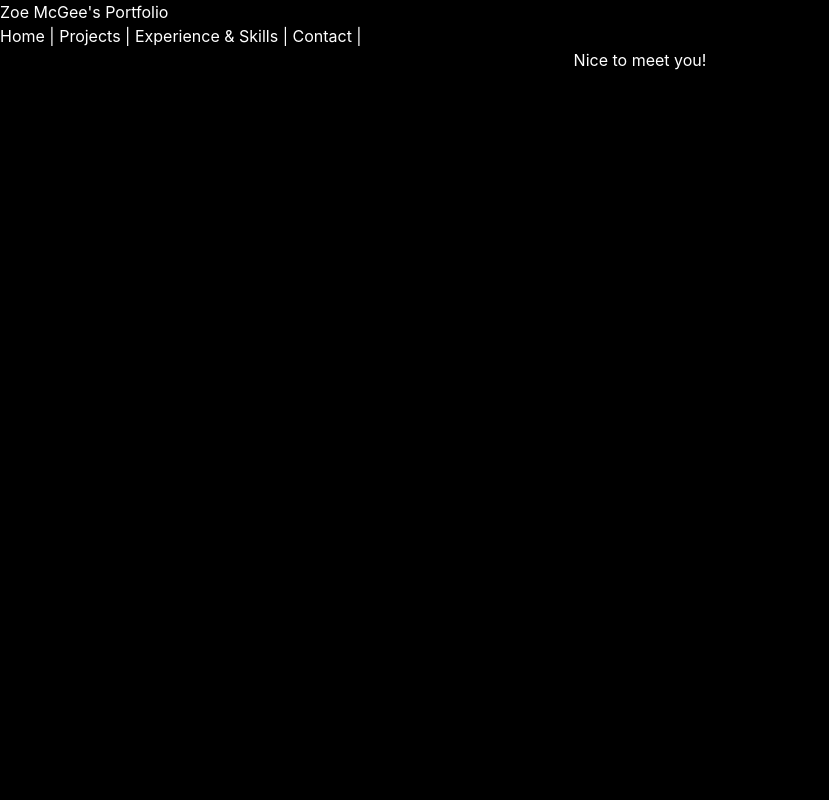
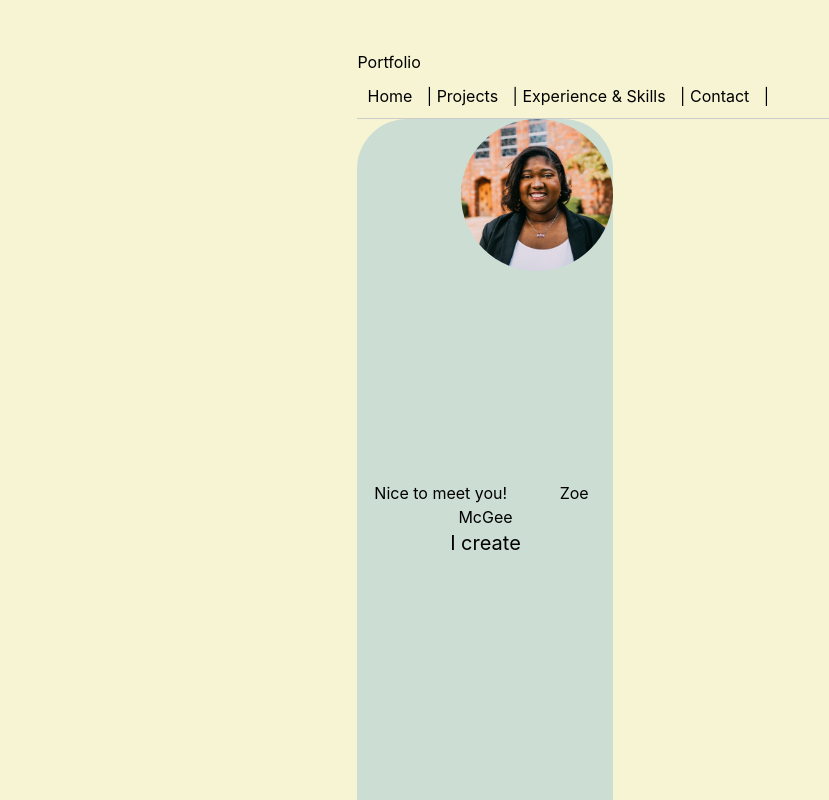
Before and after one commit to 203mcgee/My-Portfolio, a React (Vite) app: page / in a window 1280 px wide. Shown: the top 800 px of the page, without its empty margins (0-829 px from the left). Built offline with nearby package versions, Linux system fonts and the light colour scheme.

Commit message:
made the code for useFetch

```diff
--- a/package.json
+++ b/package.json
@@ -11,6 +11,7 @@
   },
   "dependencies": {
     "@tailwindcss/vite": "^4.3.3",
+    "formik": "^2.4.9",
     "react": "^19.2.7",
     "react-dom": "^19.2.7",
     "react-router-dom": "^7.18.1",
--- a/src/App.css
+++ b/src/App.css
@@ -0,0 +1,54 @@
+@import "tailwindcss";
+
+@theme {
+  --color-background: #f6f4d2;
+  --animate-fade: fade-in 0.7s ease-out forwards;
+  --animate-fade-in-delay-1: fade-in 0.7s ease-out 0.2s forwards;
+  --animate-fade-in-delay-2: fade-in 0.7s ease-out 0.4s forwards;
+  --animate-fade-in-delay-3: fade-in 0.7s ease-out 0.6s forwards;
+  --animate-fade-in-delay-4: fade-in 0.7s ease-out 0.8s forwards;
+}
+
+@keyframes fade-in {
+  from {
+    opacity: 0;
+    transform: translateY(20px);
+  }
+  to {
+    opacity: 1;
+    transform: translateY(0);
+  }
+}
+
+body {
+  display: flex;
+  justify-content: center;
+  align-items: center;
+  background-color: #f6f4d2;
+  color: black;
+}
+/* This is the hero section */
+.profile-pic {
+  width: 152px;
+  height: 152px;
+  border-radius: 50%;
+  object-fit: cover;
+}
+
+#hero-section {
+  display: flex;
+  align-items: center; /* Vertically centers the text with the image */
+  gap: 16px; /* Adds space between the text and image */
+  justify-content: center;
+  width: 20vw;
+  background-color: #CCDDD3;
+  border-radius: 50px;
+}
+
+/* Home Section */
+
+/* Project Section */
+
+/* Experience & Skills Section */
+
+/* Contact Section */
--- a/src/App.jsx
+++ b/src/App.jsx
@@ -1,7 +1,8 @@
 import React from 'react'
-import { BrowserRouter, useParams,Routes, Route } from 'react-router-dom';
+import { BrowserRouter, useParams, Routes, Route } from 'react-router-dom';
 import { useState } from 'react'
 import './App.css'
+import './index.css'
 import HomePage from './pages/HomePage';
 import Projects from './pages/Projects';
 import ExperienceSkills from './pages/ExperienceSkills';
@@ -14,22 +15,26 @@ function App() {
   let { id } = useParams();
   return (
     <>
-      <h1>Zoe McGee's Portfolio</h1>
+      <h1>Portfolio</h1>
       <header>
         <div>
           <BrowserRouter>
             <Navbar />
-            <Hero/>
+            <Hero />
             <Routes>
               <Route path='/' element={<HomePage />} />
               <Route path='/projects/:id' element={<Projects />} />
               <Route path='/experienceskills' element={<ExperienceSkills />} />
               <Route path='/contact' element={<Contact />} />
             </Routes>
-            <Footer/>
+            <Footer />
           </BrowserRouter>
         </div>
       </header>
+
+      <main>
+
+      </main>
     </>
   )
 }
--- a/src/components/Hero.jsx
+++ b/src/components/Hero.jsx
@@ -1,5 +1,6 @@
 import { useEffect, useState } from "react";
 import react from 'react'
+import '../../src/index.css'
 
 
 
@@ -11,9 +12,14 @@ function Hero() {
                     <div>
                         <h1>
                             <span>Nice to meet you!</span>
-                            <span></span>
+                            <span className="opacity-0 animate-fade-in">Hi, I'm</span>
+                            <span className="text-primary opacity-0 animate-fade-in-delay-1">{" "} Zoe</span>
+                            <span className="text-gradient ml-2 opacity-0 animate-fade-in-delay-1">{" "} McGee</span>
                         </h1>
-                        {/* <img src="./src/assets/IMG_7380.jpeg" alt="A picture of Zoe McGee"></img> */}
+                        <p className="text-lg md:text-xl text-muted-foreground max-2-2xl mx-auto opacity-0 animate-fade-in-delay-3">
+                            I create
+                        </p>
+                        <img className="profile-pic absolute right-0 top-0" src="./src/assets/IMG_7380.jpeg" alt="A picture of Zoe McGee" ></img>
                     </div>
 
                 </div>
--- a/src/components/Navbar.jsx
+++ b/src/components/Navbar.jsx
@@ -11,11 +11,11 @@ function Navbar() {
             <header>
                 <div>
                     <div>
-                        <nav>
-                            <Link to="/">Home</Link> |{" "}
-                            <Link to="/projects">Projects</Link> |{" "}
-                            <Link to="/experienceskills">Experience & Skills</Link> |{" "}
-                            <Link to="/contact">Contact</Link> | {" "}
+                        <nav style={{ padding: '10px', borderBottom: '1px solid #ccc' }}>
+                            <Link to="/" style={{ marginRight: '10px' }}>Home</Link> |{" "}
+                            <Link to="/projects" style={{ marginRight: '10px' }}>Projects</Link> |{" "}
+                            <Link to="/experienceskills" style={{ marginRight: '10px' }}>Experience & Skills</Link> |{" "}
+                            <Link to="/contact" style={{ marginRight: '10px' }}>Contact</Link> | {" "}
                         </nav>
                     </div>
                 </div>
--- a/src/hooks/useFetch.js
+++ b/src/hooks/useFetch.js
@@ -0,0 +1,40 @@
+// https://api.github.com/users/203mcgee/repos
+import { useState,useEffect } from "react";
+
+export default function Fetch (url){
+    const [data, setData] = useState(null);
+  const [isLoading, setIsLoading] = useState(true);
+  const [error, setError] = useState(null);
+
+  useEffect(() => {
+    const fetchProjects = async () => {
+        try{
+            const response = await fetch('https://api.github.com/users/203mcgee/repos');
+            if(!response.ok){
+                throw new Error('Failed to get the projects');
+            }
+
+            const projects = await response.json();
+
+            setData(projects);
+
+
+        }catch(err){
+            setError(err.message);
+        }finally{
+            setIsLoading(false);
+        }
+    };
+    fetchProjects();
+  },[url])
+  if (isLoading) {
+    return <h2>Loading projects... ⏳</h2>;
+  }
+
+  if (error) {
+    return <h2 className="error-text">❌ Error: {error}</h2>;
+  }
+
+  return { data, isLoading, error };
+
+}
--- a/src/index.css
+++ b/src/index.css
@@ -1,6 +1,43 @@
 @import 'tailwindcss';
 
+@theme{
+  --color-background: #F6F4D2;
+  --animate-pulse-subtle: pulse-subtle 4s ease-in-out infinite;
+  --animate-fade: fade-in .7s ease-out forwards;
+  --animate-fade-in-delay-1: fade-in .7s ease-out .2s forwards;
+  --animate-fade-in-delay-2: fade-in .7s ease-out .4s forwards;
+  --animate-fade-in-delay-3: fade-in .7s ease-out .6s forwards;
+  --animate-fade-in-delay-4: fade-in .7s ease-out .8s forwards;
+}
+
+@keyframes fade-in{
+  from{
+    opacity: 0;
+    transform: translateY(20px);
+  }
+  to {
+    opacity: 1;
+    transform: translateY(0);
+  }
+
+}
+
 body{
-  background-color: black;
-  color: white;
+  background-color: #F6F4D2;
+  color: black;
+  padding: 50px;
 }
+/* This is the hero section */
+.profile-pic{
+  width: 150px;
+  height: 150px;
+  border-radius: 50%;
+  object-fit: cover;
+}
+
+#hero-section{
+  display: flex;
+  align-items: center; /* Vertically centers the text with the image */
+  gap: 16px;           /* Adds space between the text and image */
+  justify-content: center;
+}
--- a/src/pages/Contact.jsx
+++ b/src/pages/Contact.jsx
@@ -1,4 +1,5 @@
 import React,{useState} from 'react';
+// import { useFormik } from 'formik';
 
 
 export default function Contact(){
@@ -7,7 +8,7 @@ export default function Contact(){
     const [errors,setErrors] = useState({});
 
     // This the regex for the email
-    const isEmail = (email) => /^[a-zA-Z0-9.!#$%&’*+/=?^_`{|}~-]+@[a-zA-Z0-9-]+(?:\.[a-zA-Z0-9-]+)*$/
+    const isEmail = (email) => !/^[A-Z0-9._%+-]+@[A-Z0-9.-]+\.[A-Z]{2,4}$/i.test(values.email);
 
     const checkingValidation = (e) =>{
         e.preventDefault();
@@ -55,6 +56,8 @@ export default function Contact(){
                 <input type='submit'/>
                 <br />
             </form>
+
+
         </>
     );
 }
```
Also changed, not shown: 1 other file (tests, documents, lock files or other folders).
